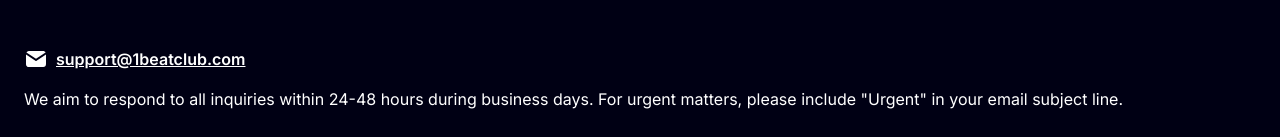
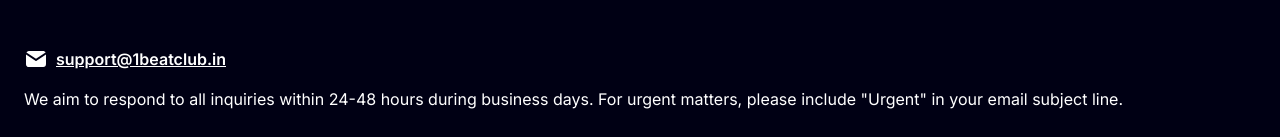
Before and after one commit to LokeshXs/1BeatClub-V2.0, a Next.js app: page /contact in a window 1280 px wide. Shown: the part 363-500 px from the top of the page. Built offline with nearby package versions, Linux system fonts and the light colour scheme; no server answers.

Commit message:
updated SEO

```diff
--- a/src/app/robots.ts
+++ b/src/app/robots.ts
@@ -14,6 +14,6 @@
       },
 
     ],
-    sitemap: "https://www.1beatclub.com/sitemap.xml",
+    sitemap: "https://www.1beatclub.in/sitemap.xml",
   };
 }
--- a/src/components/dashboard/QrCodeModal.tsx
+++ b/src/components/dashboard/QrCodeModal.tsx
@@ -15,7 +15,7 @@
   setOpen: Dispatch<SetStateAction<boolean>>;
 }) {
   const selectedClub = useMusicClubs((state) => state.selectedClub);
-  const clubInviteUrl = `https://1beatclub.com/club-invite/${selectedClub?.id}`;
+  const clubInviteUrl = `https://1beatclub.in/club-invite/${selectedClub?.id}`;
   const [copied, setCopied] = useState(false);
 
   function copyInviteLink(invite: string) {
--- a/src/lib/data.ts
+++ b/src/lib/data.ts
@@ -1,5 +1,5 @@
 
-export const MAIL = "support@1beatclub.com"
+export const MAIL = "support@1beatclub.in"
 
 
 
```
